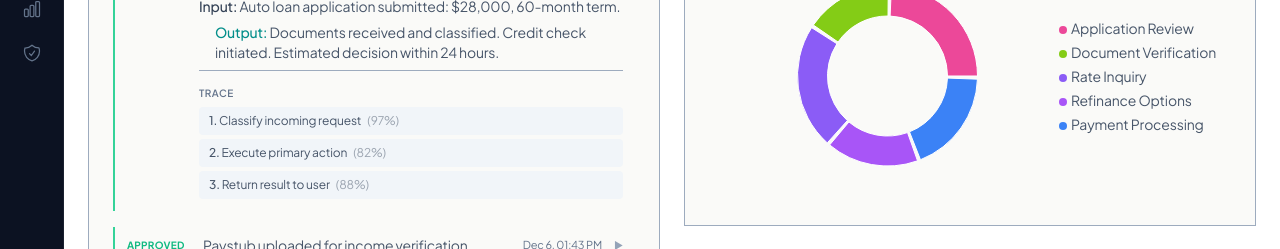
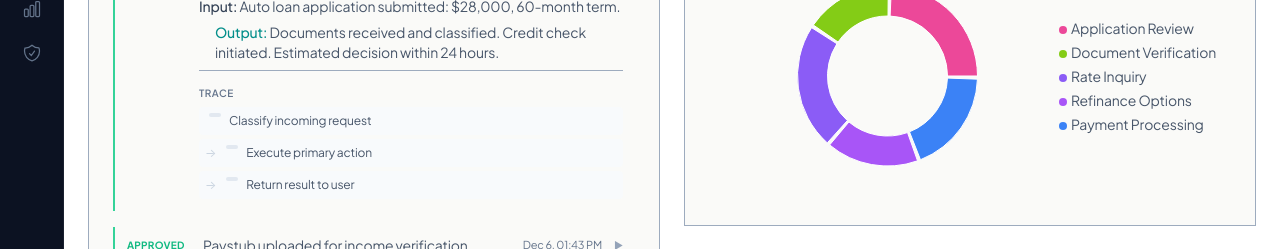
Before and after one commit to JedIV/mira, a React (Vite) app: page /agents/collections-009/behavior in a window 1280 px wide. Both pictures are taken after a click on the element 374 px from the left and 261 px from the top of the page. Shown: the part 292-541 px from the top of the page. Built offline with nearby package versions, Linux system fonts and the light colour scheme; what cytoscape-dagre would draw is missing.

Commit message:
updating more clement requirements

```diff
--- a/src/data/kycTraceGenerator.js
+++ b/src/data/kycTraceGenerator.js
@@ -383,32 +383,39 @@ export function traceToConversation(trace, index) {
   const isEscalated = meta.outcome === 'manual_escalation'
   const isNonUS = meta.passportType === 'non-US'
 
-  // Build reasoning steps from the span tree
+  // Build reasoning steps matching the Decision Flow diagram nodes exactly
+  const passportAgentName = isNonUS ? 'Non-US Passport Agent' : 'US Passport Agent'
+  const outcomeAgentName = isEscalated ? 'Manual Escalation Agent' : 'Auto-Approval Agent'
+
   const reasoning = [
     {
       step: 1,
-      thought: 'All required documents present',
-      action: 'Classify and validate documents',
+      node: 'KYC Orchestrator',
+      role: 'agent',
+      action: 'Received application, classified documents',
       confidence: 0.99,
     },
     {
       step: 2,
-      thought: `${isNonUS ? 'Non-US' : 'US'} passport detected`,
-      action: `Route to ${isNonUS ? 'Non-US' : 'US'} Passport Agent`,
-      confidence: isNonUS ? 0.97 : 0.99,
+      node: 'Identity Verifier',
+      role: 'tool',
+      action: `Identity verified (${(meta.identityConf * 100).toFixed(0)}%), detected ${isNonUS ? 'non-US' : 'US'} passport`,
+      confidence: meta.identityConf,
     },
     {
       step: 3,
-      thought: isEscalated
-        ? `Address confidence ${meta.addressConf} \u2014 below 0.85 threshold`
-        : `Address confidence ${meta.addressConf} \u2014 above threshold`,
-      action: 'Run address verification',
+      node: passportAgentName,
+      role: 'subagent',
+      action: isEscalated
+        ? `Address confidence ${meta.addressConf} — below 0.85 threshold`
+        : `Address verification passed (${meta.addressConf})`,
       confidence: meta.addressConf,
     },
     {
       step: 4,
-      thought: isEscalated ? 'Cannot auto-approve with failed address check' : 'All checks passed',
-      action: isEscalated ? 'Escalate to manual review' : 'Issue approval',
+      node: outcomeAgentName,
+      role: 'outcome',
+      action: isEscalated ? 'Escalated to manual review' : 'Application approved',
       confidence: meta.decisionConf,
     },
   ]
--- a/src/pages/AgentBehavior.jsx
+++ b/src/pages/AgentBehavior.jsx
@@ -51,19 +51,26 @@ function ConversationCard({ conv, highlightTopic }) {
           {conv.reasoning && (
             <div className="mt-2 pt-2 border-t border-slate-400/90 space-y-1">
               <span className="text-[10px] font-semibold uppercase tracking-wider text-slate-500">Trace</span>
-              {conv.reasoning.map((step) => (
-                <div
-                  key={step.step}
-                  className={`px-2.5 py-1.5 rounded text-xs ${
-                    step.confidence < 0.75
-                      ? 'bg-amber-50 text-amber-800'
-                      : 'bg-slate-100 text-slate-600'
-                  }`}
-                >
-                  <span className="font-medium">{step.step}.</span> {step.action}
-                  <span className="ml-1.5 opacity-50">({(step.confidence * 100).toFixed(0)}%)</span>
-                </div>
-              ))}
+              {conv.reasoning.map((step, i) => {
+                const roleColors = {
+                  agent: 'bg-slate-200 text-slate-600',
+                  tool: 'bg-indigo-100 text-indigo-600',
+                  subagent: 'bg-blue-100 text-blue-600',
+                  outcome: 'bg-slate-200 text-slate-600',
+                }
+                return (
+                  <div
+                    key={step.step}
+                    className="flex items-start gap-2 px-2.5 py-1.5 rounded text-xs bg-slate-50"
+                  >
+                    {i > 0 && <span className="text-slate-300 -ml-1 mr-0.5">→</span>}
+                    <span className={`inline-flex items-center px-1.5 py-0.5 rounded text-[10px] font-semibold uppercase tracking-wide flex-shrink-0 ${roleColors[step.role] || 'bg-slate-200 text-slate-600'}`}>
+                      {step.node}
+                    </span>
+                    <span className="text-slate-600">{step.action}</span>
+                  </div>
+                )
+              })}
             </div>
           )}
         </div>
@@ -156,8 +163,8 @@ function KycBehaviorView({ agent, conversations, driftAlert }) {
               value={window}
               onChange={(e) => setWindow(Number(e.target.value))}
             >
-              <option value={3}>3 months ago (since {monthLabel(3)})</option>
-              <option value={2}>2 months ago (since {monthLabel(2)})</option>
+              <option value={3}>3 months ago ({monthLabel(3)})</option>
+              <option value={2}>2 months ago ({monthLabel(2)})</option>
               <option value={1}>Last month</option>
             </select>
             <span className="text-slate-400">to last 30 days</span>
```
Also changed, not shown: 1 other file (tests, documents, lock files or other folders).
